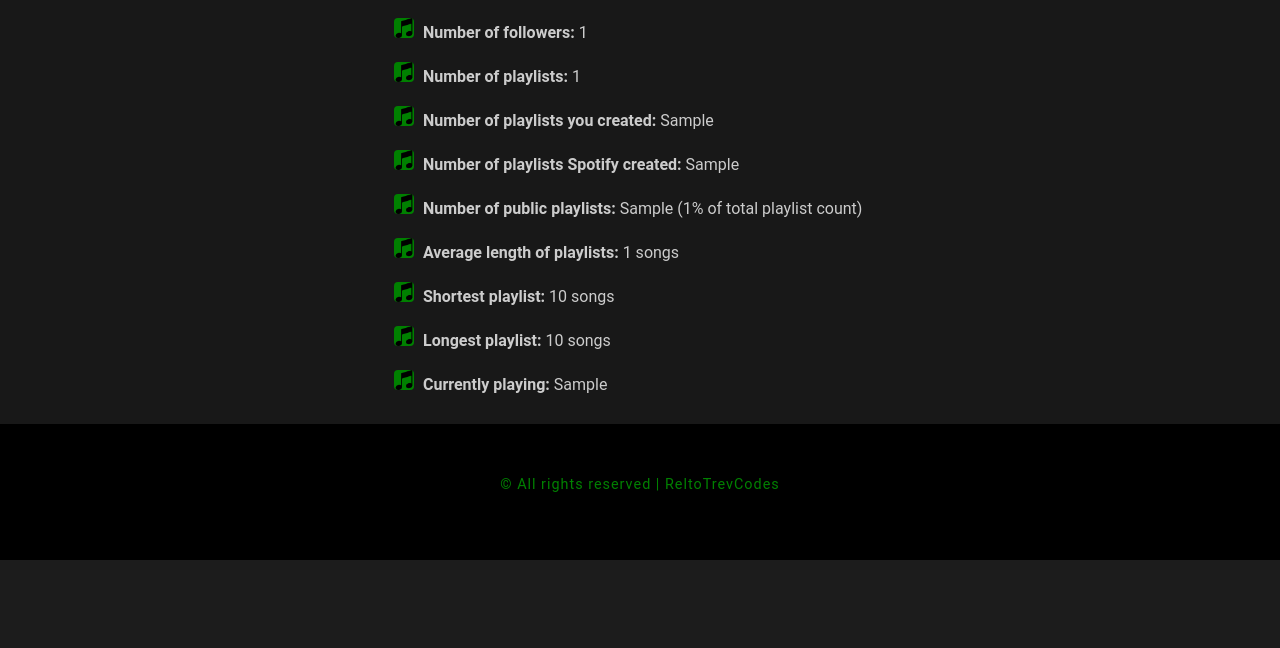
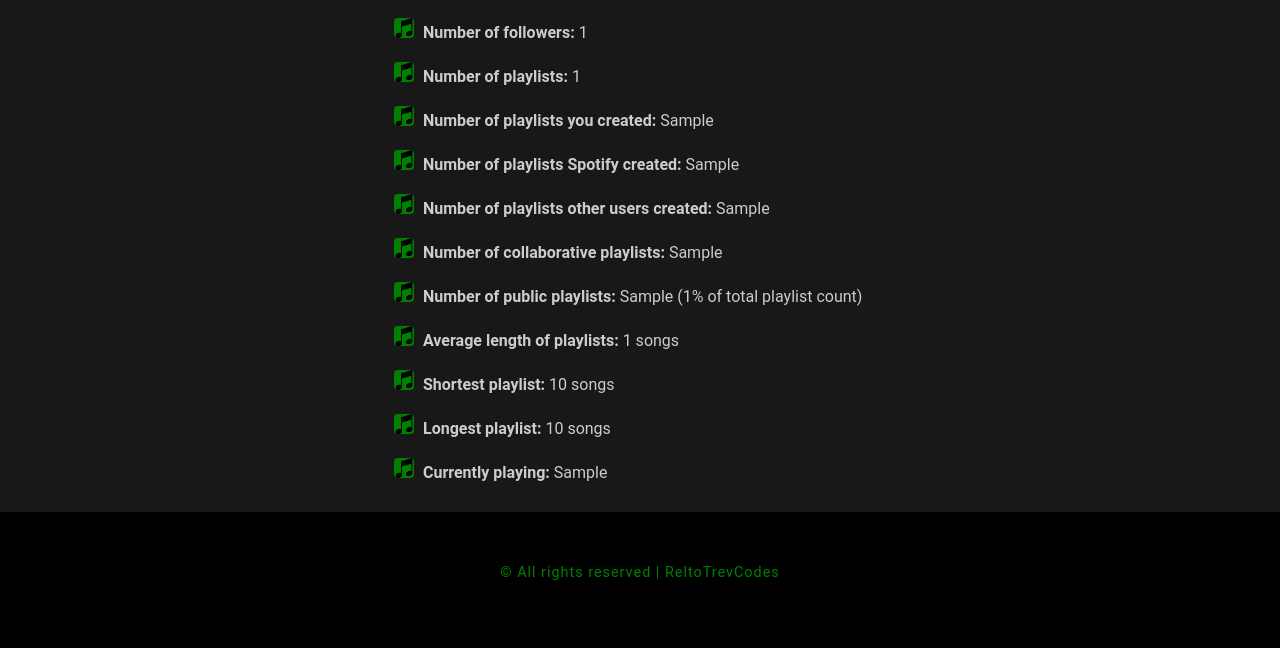
Before and after one commit to sheltoncarr/spotify_app, a Flask app: template templates/user_data.html in a window 1280 px wide. Shown: the part 244-892 px from the top of the page. Before the commit the page ends 804 px from the top, so only its background shows below. Run offline with Flask 3, Linux system fonts and the light colour scheme; the template is opened without the code that fills it: most values are stand-ins (such as "Sample title", 1, 10 or a date in 2020).

Commit message:
Added a new scope variable to allow us to access private playlists thus making the user data page more accurate

```diff
--- a/app.py
+++ b/app.py
@@ -66,7 +66,7 @@ def index():
     global cache_handler
     global auth_manager
     cache_handler = spotipy.cache_handler.FlaskSessionCacheHandler(session)
-    auth_manager = spotipy.oauth2.SpotifyOAuth(scope='user-read-currently-playing playlist-modify-private user-library-read user-read-recently-played user-top-read',
+    auth_manager = spotipy.oauth2.SpotifyOAuth(scope='user-read-currently-playing playlist-modify-private user-library-read user-read-recently-played user-top-read playlist-read-private playlist-read-collaborative',
                                                cache_handler=cache_handler,
                                                show_dialog=True, redirect_uri=SPOTIPY_REDIRECT_URI)
 
@@ -289,6 +289,19 @@ def user_data():
         if list_of_playlists[idx]["owner"]["display_name"] == 'Spotify':
             spot_playlists += 1
 
+        # number of playlists owned by spotify
+    other_user_playlists = 0
+    for idx in range(playlists_num):
+        if list_of_playlists[idx]["owner"]["display_name"] != 'Spotify':
+            if list_of_playlists[idx]["owner"]["display_name"] != user_name:
+                other_user_playlists += 1
+
+    # number of collaborative playlists
+    collaborative_playlists = 0
+    for idx in range(playlists_num):
+        if list_of_playlists[idx]["collaborative"] != False:
+            collaborative_playlists += 1
+
     # number of public playlists
     public_playlists = 0
     for idx in range(playlists_num):
@@ -326,6 +339,8 @@ def user_data():
                            playlist_count=playlists_num,
                            owned_playlists=owned_playlists,
                            spot_playlists=spot_playlists,
+                           collaborative_playlists=collaborative_playlists,
+                           other_user_playlists=other_user_playlists,
                            current_song=current_song,
                            public_playlists=public_playlists,
                            percent=percent,
--- a/static/script.js
+++ b/static/script.js
@@ -89,6 +89,8 @@ function togglePlayPause(button, url) {
     }
 }
 
+
+
 document.addEventListener('DOMContentLoaded', function () {
     // Initial table load with default number of rows for each table
     var dropdowns = document.querySelectorAll('.row-dropdown');
--- a/templates/user_data.html
+++ b/templates/user_data.html
@@ -15,6 +15,8 @@
                     <li> <b>Number of playlists:</b> {{playlist_count}}</li>
                     <li> <b>Number of playlists you created:</b> {{owned_playlists}}</li>
                     <li> <b>Number of playlists Spotify created:</b> {{spot_playlists}}</li>
+                    <li> <b>Number of playlists other users created:</b> {{other_user_playlists}}</li>
+                    <li> <b>Number of collaborative playlists:</b> {{collaborative_playlists}}</li>
                     <li> <b>Number of public playlists:</b> {{public_playlists}} ({{percent}}% of total playlist count)</li>
                     <li> <b>Average length of playlists:</b> {{avg_track_count}} songs</li>
                     <li> <b>Shortest playlist:</b> {{short_playlist}} songs</li>
```
